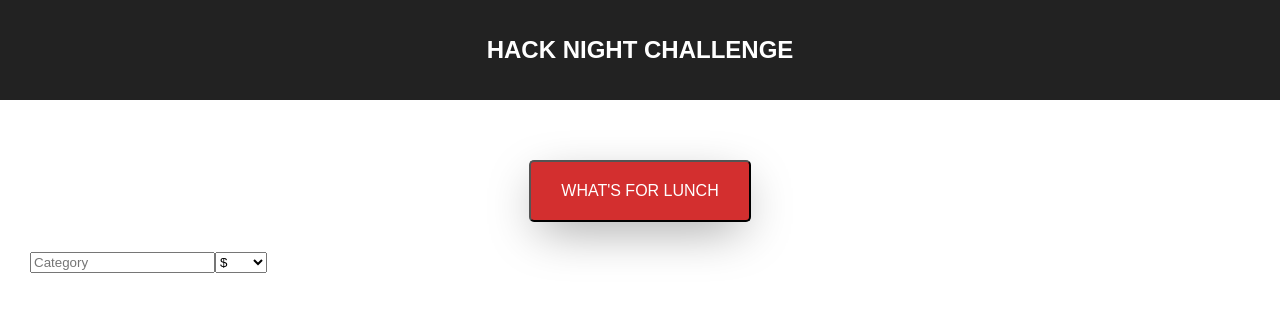
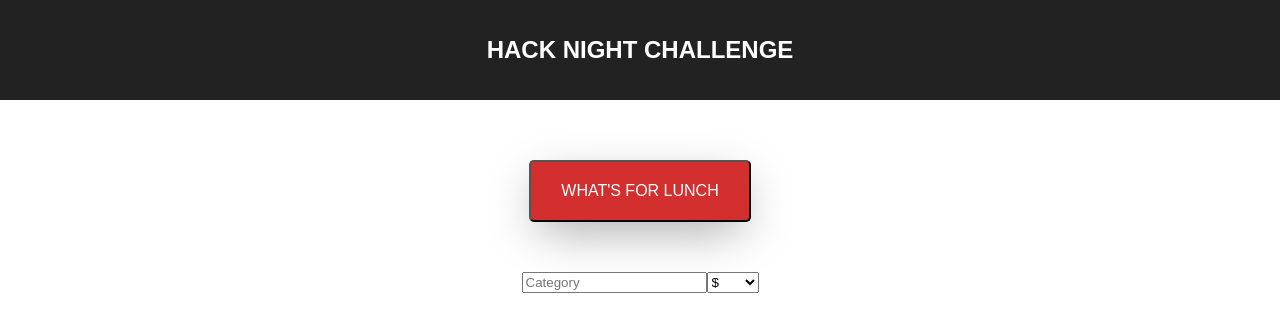
Before and after one commit to joulay/NRHL-foodie, a React (Create React App) app: page / in a window 1280 px wide. Shown: the top 332 px of the page. Built offline with nearby package versions, Linux system fonts and the light colour scheme; no server answers.

Commit message:
align items

```diff
--- a/src/App.css
+++ b/src/App.css
@@ -64,7 +64,8 @@ button:hover {
 }
 
 .select {
-  margin: 30px;
+  margin-top: 50px;
+  margin-bottom: 60px;
   display: flex;
-
+  justify-content: center;
 }
```
